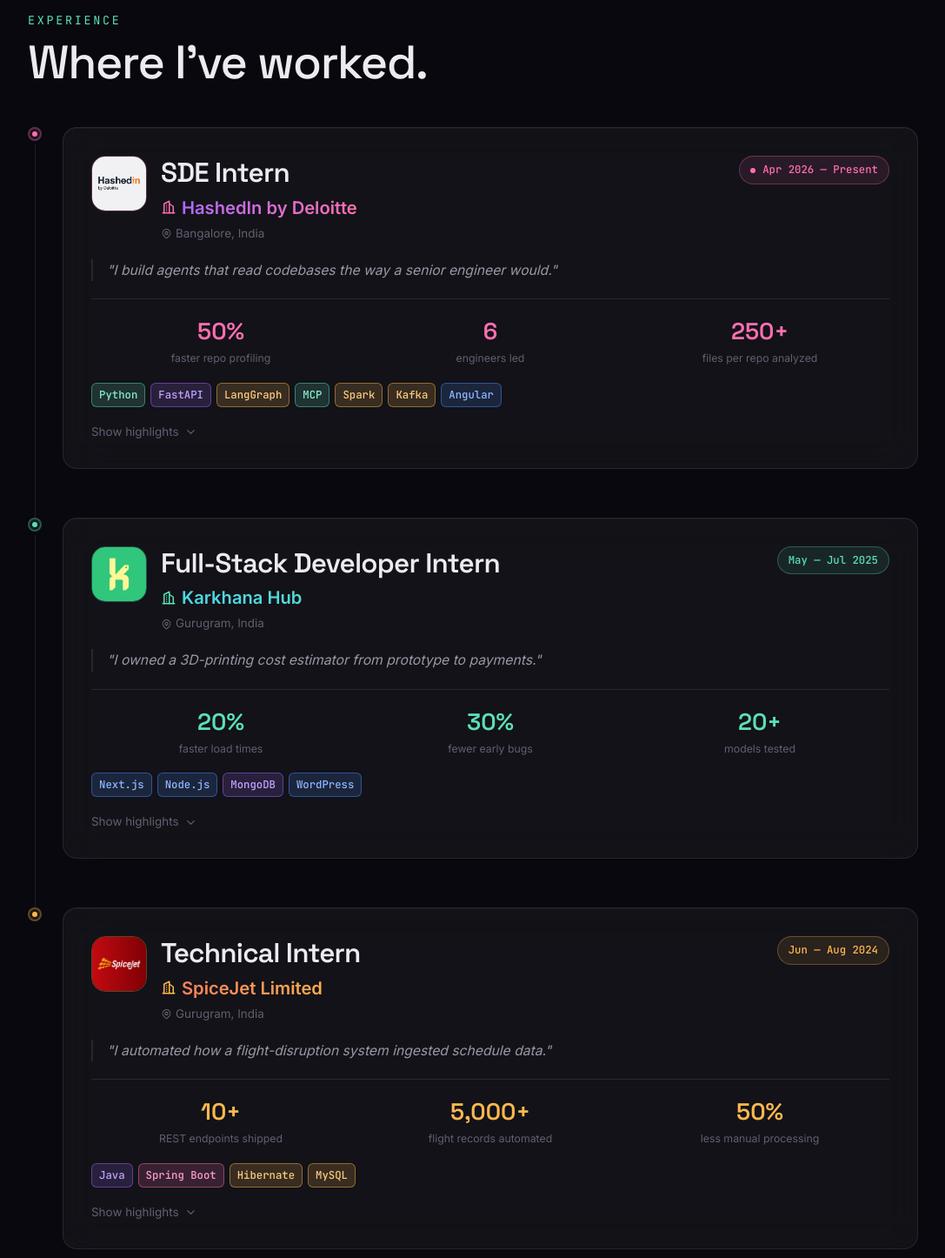
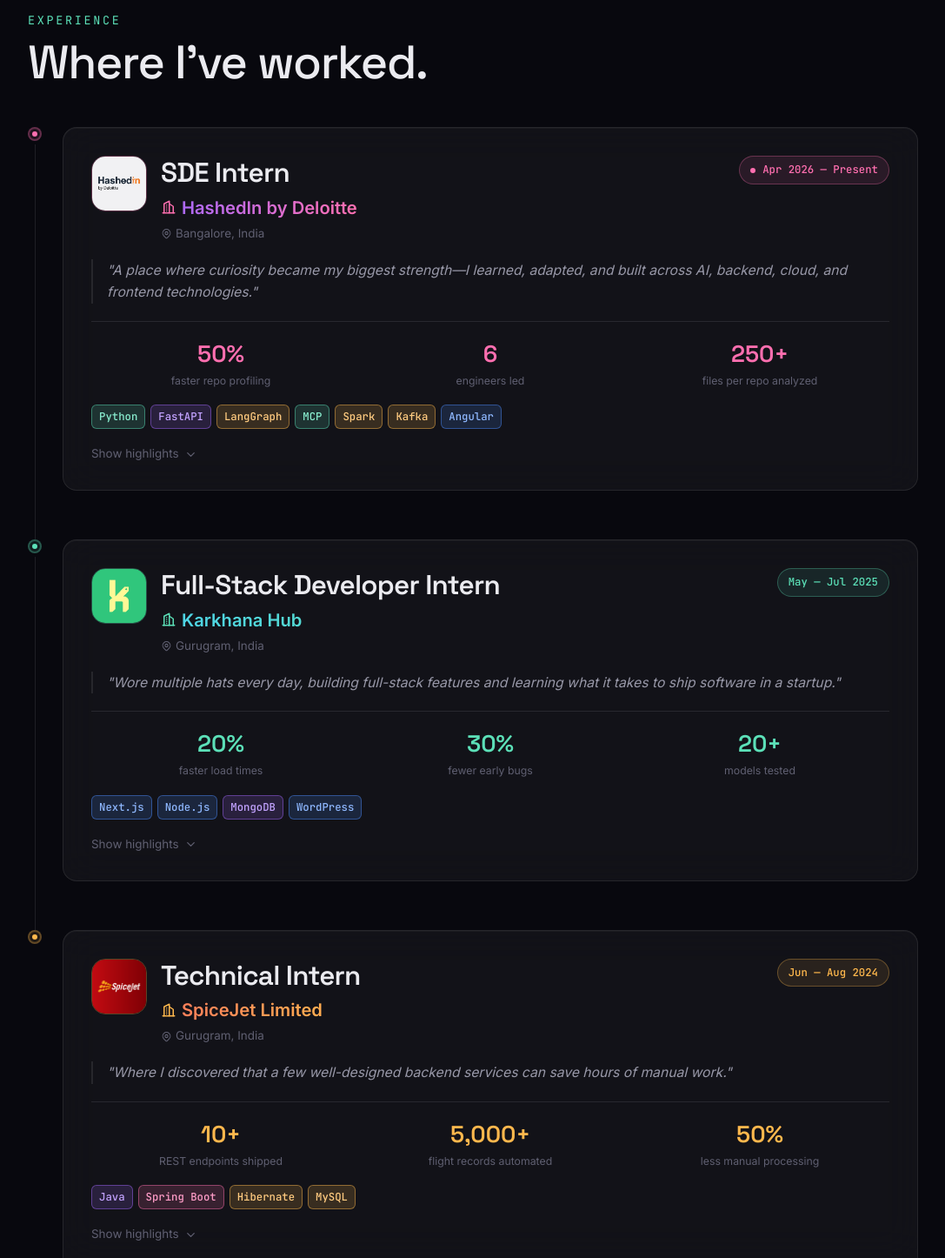
Before and after one commit to Rishav9911/Rishav-Portfolio, a React (Vite) app: page / in a window 1280 px wide. Shown: the part 4125-5571 px from the top of the page at 87% size, without its empty margins (96-1183 px from the left). Built offline with nearby package versions, Linux system fonts and the light colour scheme; a web font is replaced by a local one.

Commit message:
fixed experience section

```diff
--- a/src/data/experience.js
+++ b/src/data/experience.js
@@ -14,7 +14,7 @@ export const experience = [
     // Swap this path for the real company logo whenever it's ready —
     // nothing else in the component needs to change.
     logo: "/assets/placeholders/hashedin.png",
-    story: "I build agents that read codebases the way a senior engineer would.",
+    story: "A place where curiosity became my biggest strength—I learned, adapted, and built across AI, backend, cloud, and frontend technologies.",
     stack: ["Python", "FastAPI", "LangGraph", "MCP", "Spark", "Kafka", "Angular"],
     metrics: [
       { value: "50%", label: "faster repo profiling" },
@@ -38,7 +38,7 @@ export const experience = [
     current: false,
     accent: "mint",
     logo: "/assets/placeholders/karkhana.png",
-    story: "I owned a 3D-printing cost estimator from prototype to payments.",
+    story: "Wore multiple hats every day, building full-stack features and learning what it takes to ship software in a startup.",
     stack: ["Next.js", "Node.js", "MongoDB", "WordPress"],
     metrics: [
       { value: "20%", label: "faster load times" },
@@ -60,7 +60,7 @@ export const experience = [
     current: false,
     accent: "amber",
     logo: "/assets/placeholders/spicejet.png",
-    story: "I automated how a flight-disruption system ingested schedule data.",
+    story: "Where I discovered that a few well-designed backend services can save hours of manual work.",
     stack: ["Java", "Spring Boot", "Hibernate", "MySQL"],
     metrics: [
       { value: "10+", label: "REST endpoints shipped" },
```
